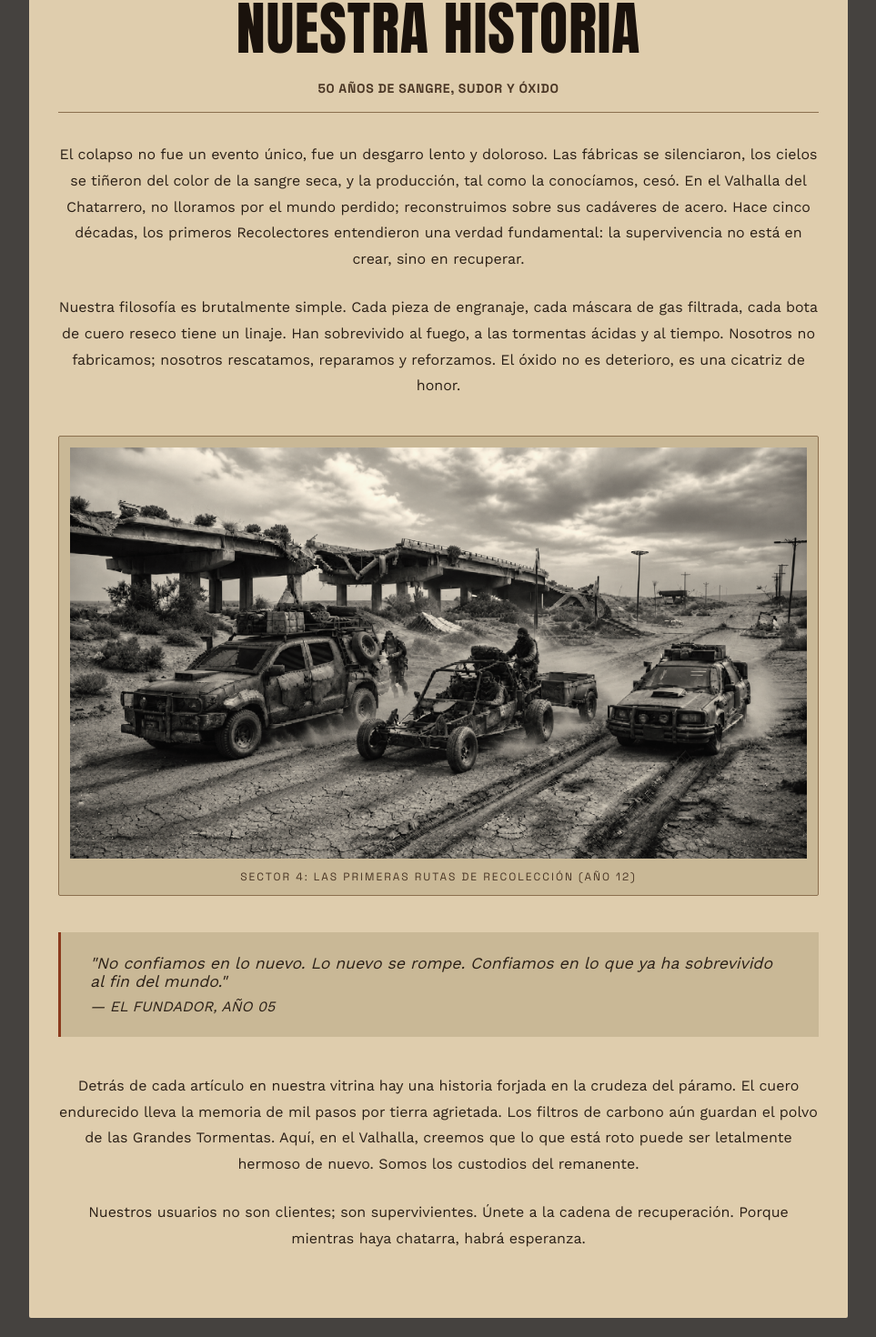
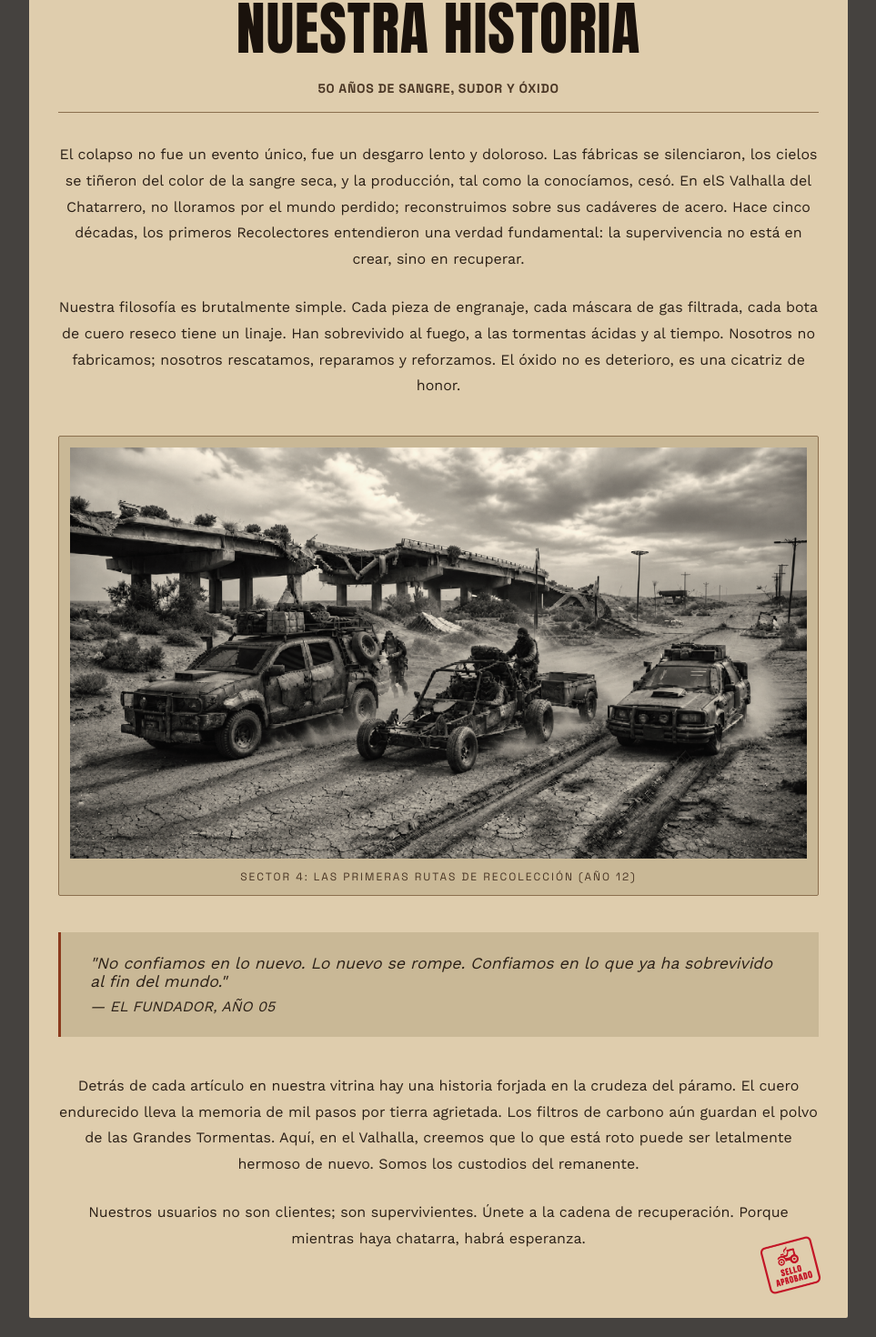
Before and after one commit to simonlopez25/valhalla-del-chatarrero, a React (Vite) app: page / in a window 1280 px wide. Shown: the part 113-1583 px from the top of the page at 91% size, without its empty margins (158-1121 px from the left). Built offline with nearby package versions, Linux system fonts and the light colour scheme.

Commit message:
feat(history): add approval seal image to HistoryComp
- Import and render seal.webp as decorative stamp

```diff
--- a/src/components/history/HistoryComp.css
+++ b/src/components/history/HistoryComp.css
@@ -1,4 +1,5 @@
 .history-comp {
+  position: relative;
   background-color: var(--colorPergamino);
   color: var(--colorMarronOscuro);
   padding: 3rem 2rem;
@@ -8,7 +9,14 @@
   font-family: 'Work Sans', sans-serif;
   border-radius: 2px;
 }
-
+.sello-aprobado {
+  position: absolute;
+  bottom: 1.5rem;
+  right: 1.5rem;
+  width: 80px;
+  height: auto;
+  opacity: 0.9;
+}
 .history-comp h1 {
   font-family: 'Anton', sans-serif;
   font-weight: 400;
--- a/src/components/history/HistoryComp.jsx
+++ b/src/components/history/HistoryComp.jsx
@@ -1,5 +1,6 @@
 import './HistoryComp.css';
 import wasteland from '../../assets/img/Wasteland.webp';
+import seal from '../../assets/img/seal.webp';
 function HistoryComp() {
   return (
     <section className="history-comp">
@@ -9,7 +10,7 @@ function HistoryComp() {
       <p className="history-texto">
         El colapso no fue un evento único, fue un desgarro lento y doloroso.
         Las fábricas se silenciaron, los cielos se tiñeron del color de la
-        sangre seca, y la producción, tal como la conocíamos, cesó. En el
+        sangre seca, y la producción, tal como la conocíamos, cesó. En elS
         Valhalla del Chatarrero, no lloramos por el mundo perdido;
         reconstruimos sobre sus cadáveres de acero. Hace cinco décadas, los
         primeros Recolectores entendieron una verdad fundamental: la
@@ -51,6 +52,7 @@ function HistoryComp() {
         cadena de recuperación. Porque mientras haya chatarra, habrá
         esperanza.
       </p>
+       <img src={seal} alt="Sello aprobado" className="sello-aprobado" />
     </section>
   );
 }
```
